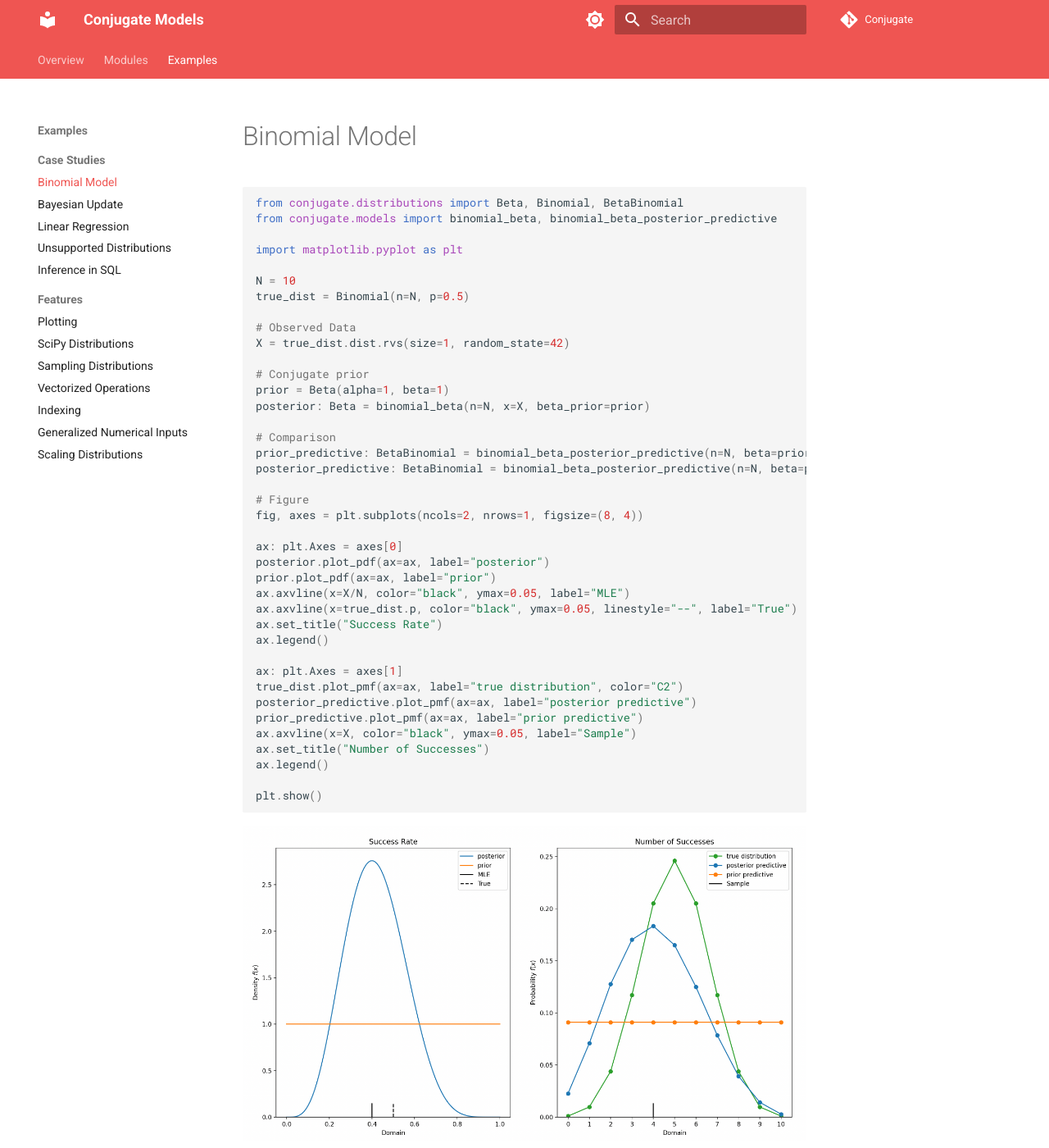
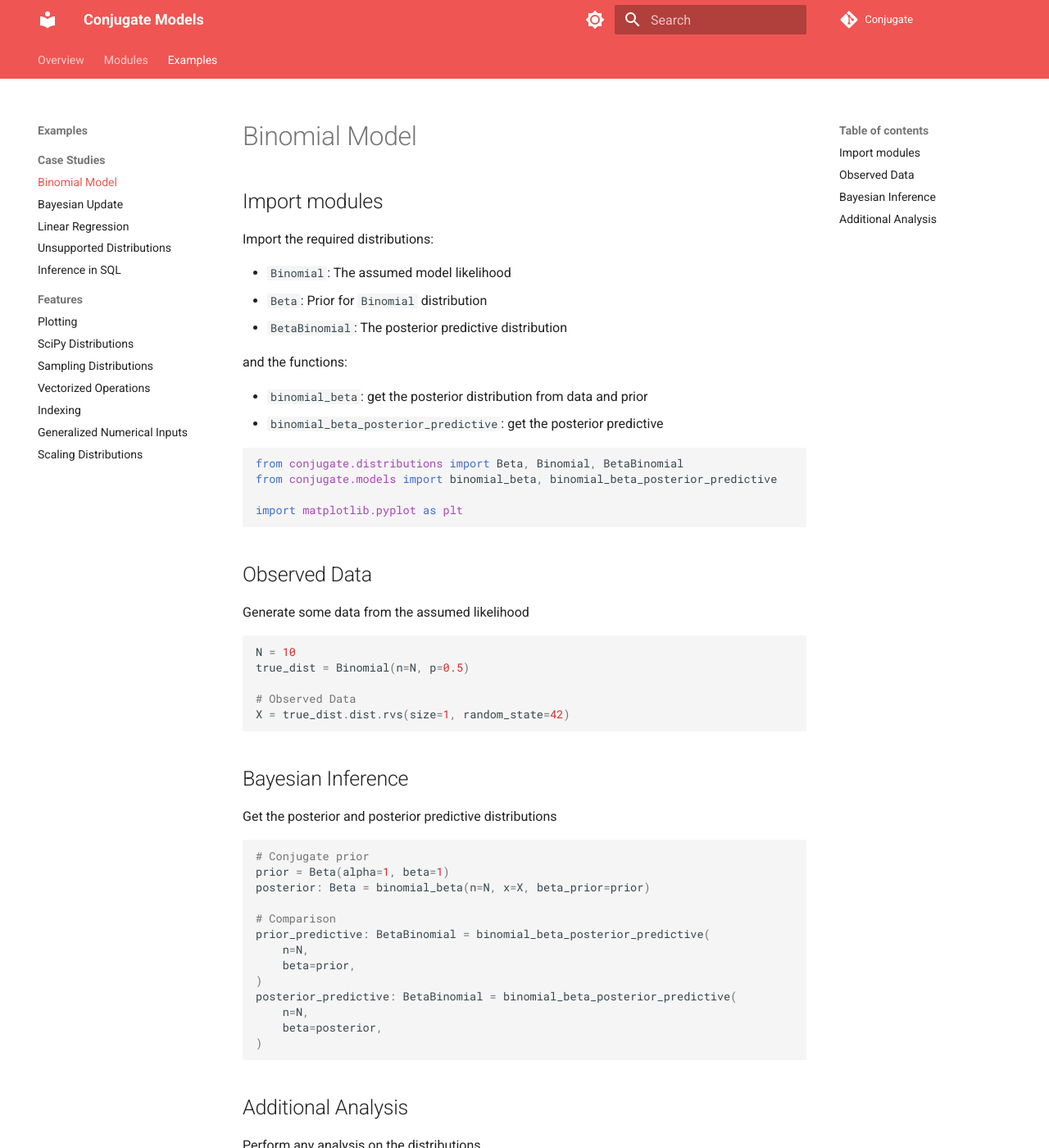
Before and after one commit to wd60622/conjugate, an MkDocs documentation site: the page built from docs/examples/binomial.md, in a window 1280 px wide and 1400 px high. Shown: the whole window at 82% size. Built offline with MkDocs 1.6.1 and Material for MkDocs 9.7.7, drawn with Linux system fonts in a browser that asks for light colours; comment, search, counter and statistics services are not loaded.

Commit message:
add some more commentary

````diff
--- a/docs/examples/binomial.md
+++ b/docs/examples/binomial.md
@@ -2,26 +2,64 @@
 comments: true
 ---
 # Binomial Model
+
+## Import modules
+
+Import the required distributions:
+
+- `Binomial`: The assumed model likelihood
+- `Beta`: Prior for `Binomial` distribution
+- `BetaBinomial`: The posterior predictive distribution
+
+and the functions:
+
+- `binomial_beta`: get the posterior distribution from data and prior
+- `binomial_beta_posterior_predictive`: get the posterior predictive
 
 ```python
 from conjugate.distributions import Beta, Binomial, BetaBinomial
 from conjugate.models import binomial_beta, binomial_beta_posterior_predictive
 
 import matplotlib.pyplot as plt
+```
 
+## Observed Data
+
+Generate some data from the assumed likelihood
+
+```python
 N = 10
 true_dist = Binomial(n=N, p=0.5)
 
 # Observed Data
 X = true_dist.dist.rvs(size=1, random_state=42)
+```
 
+## Bayesian Inference
+
+Get the posterior and posterior predictive distributions
+
+```python
 # Conjugate prior
 prior = Beta(alpha=1, beta=1)
 posterior: Beta = binomial_beta(n=N, x=X, beta_prior=prior)
 
 # Comparison
-prior_predictive: BetaBinomial = binomial_beta_posterior_predictive(n=N, beta=prior)
-posterior_predictive: BetaBinomial = binomial_beta_posterior_predictive(n=N, beta=posterior)
+prior_predictive: BetaBinomial = binomial_beta_posterior_predictive(
+    n=N,
+    beta=prior,
+)
+posterior_predictive: BetaBinomial = binomial_beta_posterior_predictive(
+    n=N,
+    beta=posterior,
+)
+```
+
+## Additional Analysis
+
+Perform any analysis on the distributions
+
+```python
 
 # Figure
 fig, axes = plt.subplots(ncols=2, nrows=1, figsize=(8, 4))
````
